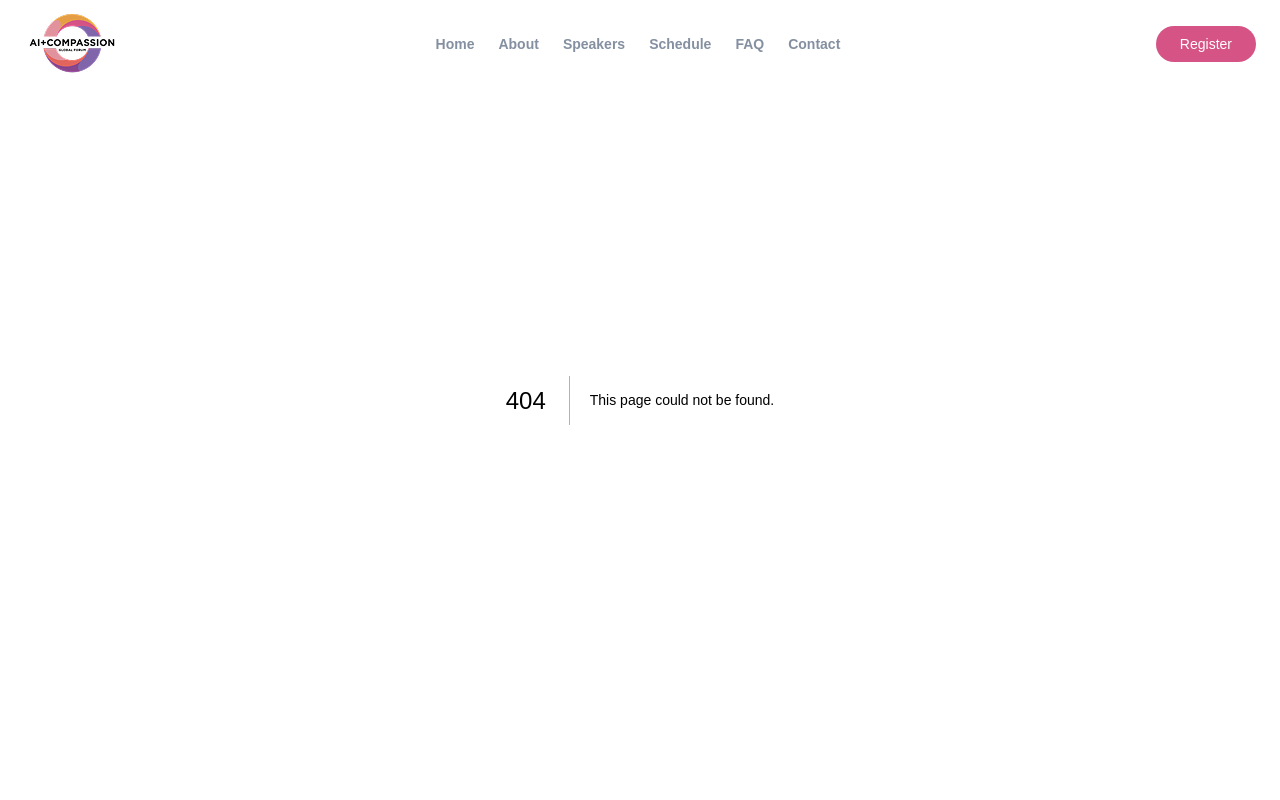
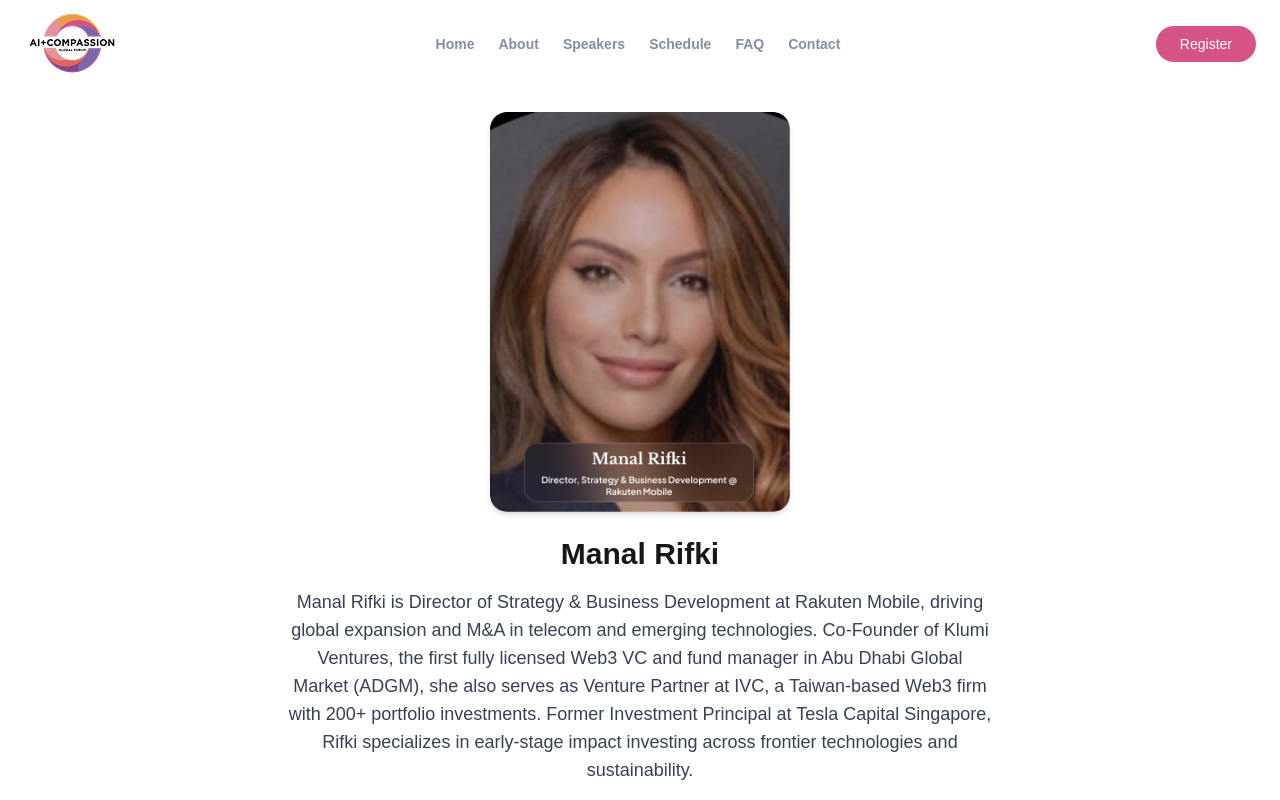
Before and after one commit to Algonots/ai-compassion_website, a Next.js app: page /speakers/manal-rifki in a window 1280 px wide. Before the commit this address had no page. Shown: the top 800 px of the page. Built offline with nearby package versions, Linux system fonts and the light colour scheme.

Commit message:
updated speakers

```diff
--- /dev/null
+++ b/src/app/speakers/manal-rifki/page.jsx
@@ -0,0 +1,21 @@
+import Image from "next/image";
+import dafa from "@/../public/manal.png";
+
+export default function GaryABolles() {
+  return (
+    <div className="p-8 max-w-3xl mx-auto text-center mt-20">
+      <Image
+        src={dafa}
+        alt="Hiroshi Ishiguro"
+        width={300}
+        height={300}
+        className="mx-auto rounded-2xl shadow-md"
+      />
+      <h1 className="text-3xl font-bold mt-6">Manal Rifki
+</h1>
+      <p className="mt-4 text-lg text-gray-700">
+        Manal Rifki is Director of Strategy & Business Development at Rakuten Mobile, driving global expansion and M&A in telecom and emerging technologies. Co-Founder of Klumi Ventures, the first fully licensed Web3 VC and fund manager in Abu Dhabi Global Market (ADGM), she also serves as Venture Partner at IVC, a Taiwan-based Web3 firm with 200+ portfolio investments. Former Investment Principal at Tesla Capital Singapore, Rifki specializes in early-stage impact investing across frontier technologies and sustainability.
+      </p>
+    </div>
+  );
+}
--- a/src/components/speakerSection/index.jsx
+++ b/src/components/speakerSection/index.jsx
@@ -54,6 +54,7 @@ import habibi from "@/../public/habibi.png";
 import dafa from "@/../public/dafa.png";
 import krishna from "@/../public/krishna.png";
 import fady from "@/../public/fady.png";
+import manal from "@/../public/manal.png";
 const speakers = [
   {
     slug: "hiroshi-ishiguro",
@@ -367,6 +368,12 @@ const speakers = [
     title: "Anas Almarie is an award-winning digital growth consultant and engineer with 17 years of experience, leading Social Station Branding & Marketing Agency in Dubai. He serves Fortune 500 companies and local businesses with branding, digital marketing, AI, and social media solutions. As Digital Marketing Institute trainer and LinkedIn Solutions Advisor, he maintains 98% satisfaction feedback. A keynote speaker featured on Dubai Eye, Sky News Arabia, Al Arabiya, and CNBC Arabia, Almarie speaks at events across the MENA region.",
     img: fady
   },
+  {
+    slug: "manal-rifki",
+    name: "Manal Rifki",
+    title: "Anas Almarie is an award-winning digital growth consultant and engineer with 17 years of experience, leading Social Station Branding & Marketing Agency in Dubai. He serves Fortune 500 companies and local businesses with branding, digital marketing, AI, and social media solutions. As Digital Marketing Institute trainer and LinkedIn Solutions Advisor, he maintains 98% satisfaction feedback. A keynote speaker featured on Dubai Eye, Sky News Arabia, Al Arabiya, and CNBC Arabia, Almarie speaks at events across the MENA region.",
+    img: manal
+  },
 ];
 
 
```
Also changed, not shown: public/manal.png (added).
